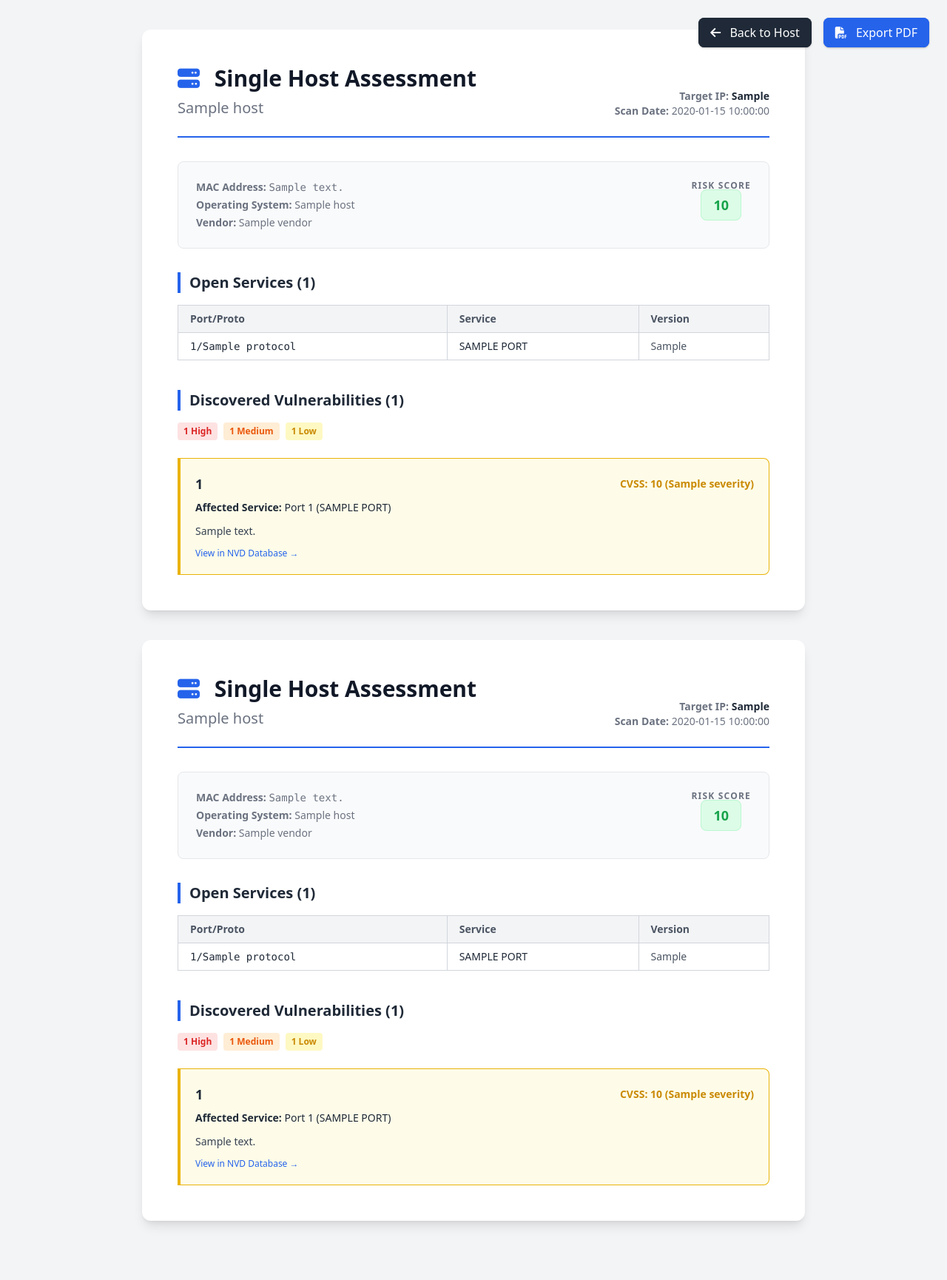
After one commit to AngelDCS23/Minerva, a FastAPI app: template templates/single_report.html in a window 1280 px wide. The commit adds this page. Shown: the whole page at 74% size. Run offline with FastAPI, Linux system fonts and the light colour scheme; the template is opened without the code that fills it: most values are stand-ins (such as "Sample title", 1, 10 or a date in 2020); some libraries are stand-ins or nearby versions.

Commit message:
feat: Implement single host assessment report and host history views with supporting backend and database changes.

```diff
--- a/app/main.py
+++ b/app/main.py
@@ -41,9 +41,8 @@ async def start_scan(target: str = None, scan_mode: str = "quick", db: Session =
     db.commit()
     db.refresh(new_scan)
 
-    # 1. Hacemos SOLO el descubrimiento
     results = scanner.discover_ips(target=target)
-    discovered_ips = [] # Guardaremos las IPs vivas para decírselo al frontend
+    discovered_ips = []
 
     for device in results:
         mac_temporal = f"MAC-{device['ip']}"
@@ -60,11 +59,9 @@ async def start_scan(target: str = None, scan_mode: str = "quick", db: Session =
         db.add(db_result)
         db.commit()
 
-        # Si el equipo está encendido, lo añadimos a la lista
         if device["status"] == "up":
             discovered_ips.append(device["ip"])
 
-    # ¡Devolvemos la lista de IPs a la web para que empiece la Fase 2!
     return {"message": "Descubrimiento completado", "ips": discovered_ips}
 
 @app.get("/dashboard", response_class=HTMLResponse)
@@ -98,7 +95,6 @@ async def run_deep_scan(ip: str, mode: str = "deep", db: Session = Depends(get_d
     db.query(models.Port).filter(models.Port.scan_result_id == latest_result.id).delete()
     db.commit()
 
-    # Le pasamos el 'mode' al escáner de Nmap
     port_info, os_info, vendor_info = scanner.scan_host_details(ip, mode=mode)
 
     if latest_result.host:
@@ -124,11 +120,8 @@ async def run_deep_scan(ip: str, mode: str = "deep", db: Session = Depends(get_d
         )
         db.add(new_port)
 
-        # IMPORTANTE: flush() envía el puerto a la BD sin hacer commit definitivo
-        # para que SQLite nos devuelva su ID y podamos asociarle las vulnerabilidades
         db.flush()
 
-        # Guardamos las vulnerabilidades asociadas a este puerto
         for v in p.get("vulns", []):
             new_vuln = models.Vulnerability(
                 port_id=new_port.id,
@@ -202,6 +195,42 @@ async def generate_report(request: Request, db: Session = Depends(get_db)):
         "date": latest_scan.timestamp.strftime('%Y-%m-%d %H:%M')
     })
 
+@app.get("/report/{ip}", response_class=HTMLResponse)
+async def generate_single_report(ip: str, request: Request, db: Session = Depends(get_db)):
+    # Buscamos el último escaneo solo de esta IP
+    scan_result = db.query(models.ScanResult).filter(models.ScanResult.ip_address == ip).order_by(models.ScanResult.id.desc()).first()
+
+    if not scan_result:
+        return HTMLResponse(content="<h1>Host no encontrado para generar informe.</h1>", status_code=404)
+
+    open_ports = [p for p in scan_result.ports if p.port_number != 0 and p.state != 'filtered']
+
+    all_vulns = []
+    for port in open_ports:
+        all_vulns.extend(port.vulnerabilities)
+
+    high_count = sum(1 for v in all_vulns if v.severity == "High")
+    med_count = sum(1 for v in all_vulns if v.severity == "Medium")
+    low_count = sum(1 for v in all_vulns if v.severity == "Low")
+
+    risk_score = "Low"
+    if high_count > 0: risk_score = "High"
+    elif med_count > 0: risk_score = "Medium"
+    elif len(open_ports) > 5: risk_score = "Medium"
+
+    return templates.TemplateResponse("single_report.html", {
+        "request": request,
+        "ip": ip,
+        "host": scan_result.host,
+        "scan_result": scan_result,
+        "ports": open_ports,
+        "vulns": all_vulns,
+        "risk_score": risk_score,
+        "high_count": high_count,
+        "med_count": med_count,
+        "low_count": low_count,
+        "date": scan_result.scan.timestamp.strftime('%Y-%m-%d %H:%M') if scan_result.scan else "N/A"
+    })
 
 @app.get("/api/topology")
 async def get_topology(db: Session = Depends(get_db)):
@@ -295,37 +324,31 @@ async def get_node_details(ip: str, db: Session = Depends(get_db)):
     return {
         "ip": ip, "hostname": hostname, "status": scan_result.status,
         "type": device_type, "os_name": os_name, "vendor": vendor, "ports": ports_data,
-        "vuln_count": total_node_vulns # <-- Enviamos cuántas tiene este nodo
+        "vuln_count": total_node_vulns
     }
 
 @app.get("/host/{ip}", response_class=HTMLResponse)
 async def host_details(ip: str, request: Request, db: Session = Depends(get_db)):
-    # Buscamos el último escaneo de esta IP
     scan_result = db.query(models.ScanResult).filter(models.ScanResult.ip_address == ip).order_by(models.ScanResult.id.desc()).first()
 
     if not scan_result:
         return HTMLResponse(content="<h1>Host no encontrado</h1>", status_code=404)
 
-    # Filtramos los puertos reales abiertos
     open_ports = [p for p in scan_result.ports if p.port_number != 0 and p.state != 'filtered']
 
-    # Extraemos todas las vulnerabilidades de los puertos
     all_vulns = []
     for port in open_ports:
         all_vulns.extend(port.vulnerabilities)
 
-    # Calculamos los contadores reales para el HTML
     high_count = sum(1 for v in all_vulns if v.severity == "High")
     med_count = sum(1 for v in all_vulns if v.severity == "Medium")
     low_count = sum(1 for v in all_vulns if v.severity == "Low")
 
-    # Calculamos el riesgo del equipo
     risk_score = "Low"
     if high_count > 0: risk_score = "High"
     elif med_count > 0: risk_score = "Medium"
     elif len(open_ports) > 5: risk_score = "Medium"
 
-    # ¡AQUÍ ESTÁ LA MAGIA! Enviamos todas las variables al HTML
     return templates.TemplateResponse("host_details.html", {
         "request": request,
         "ip": ip,
@@ -334,7 +357,38 @@ async def host_details(ip: str, request: Request, db: Session = Depends(get_db))
         "ports": open_ports,
         "vulns": all_vulns,
         "risk_score": risk_score,
-        "high_count": high_count,   # <-- Ya no dará error
-        "med_count": med_count,     # <-- Ya no dará error
-        "low_count": low_count      # <-- Ya no dará error
+        "high_count": high_count,
+        "med_count": med_count,
+        "low_count": low_count
     })
+
+@app.get("/host/{ip}/history", response_class=HTMLResponse)
+async def host_history(ip: str, request: Request, db: Session = Depends(get_db)):
+    history_results = db.query(models.ScanResult).filter(models.ScanResult.ip_address == ip).order_by(models.ScanResult.id.desc()).all()
+
+    if not history_results:
+        return HTMLResponse(content="<h1>No hay historial para este host.</h1>", status_code=404)
+
+    host_info = history_results[0].host
+
+    timeline = []
+    for r in history_results:
+        open_ports = [p for p in r.ports if p.port_number != 0 and p.state != 'filtered']
+
+        vulns_count = sum(len(p.vulnerabilities) for p in open_ports)
+
+        timeline.append({
+            "scan_id": r.scan_id,
+            "date": r.scan.timestamp.strftime('%Y-%m-%d %H:%M') if r.scan else "Desconocida",
+            "status": r.status,
+            "ports_count": len(open_ports),
+            "vulns_count": vulns_count,
+            "scan_type": r.scan.scan_type if r.scan else "Desconocido"
+        })
+
+    return templates.TemplateResponse("host_history.html", {
+        "request": request,
+        "ip": ip,
+        "host": host_info,
+        "timeline": timeline
+    })
--- /dev/null
+++ b/templates/single_report.html
@@ -0,0 +1,298 @@
+<!DOCTYPE html>
+<html lang="en">
+
+<head>
+    <meta charset="UTF-8">
+    <title>Minerva Host Report - {{ ip }}</title>
+    <script src="https://cdn.tailwindcss.com"></script>
+    <link rel="stylesheet" href="https://cdnjs.cloudflare.com/ajax/libs/font-awesome/6.4.0/css/all.min.css">
+    <style>
+        @media print {
+            body {
+                background-color: white !important;
+                color: black !important;
+            }
+
+            .no-print {
+                display: none !important;
+            }
+
+            .avoid-break {
+                page-break-inside: avoid;
+            }
+
+            .shadow-lg {
+                box-shadow: none !important;
+                border: 1px solid #e5e7eb !important;
+            }
+        }
+
+        body {
+            background-color: #f3f4f6;
+            color: #1f2937;
+        }
+    </style>
+</head>
+
+<body class="font-sans pb-20">
+
+    <div class="no-print fixed top-6 right-6 flex space-x-4 z-50">
+        <a href="/host/{{ ip }}"
+            class="px-4 py-2 bg-gray-800 text-white rounded-lg shadow hover:bg-gray-700 transition"><i
+                class="fa-solid fa-arrow-left mr-2"></i> Back to Host</a>
+        <button onclick="window.print()"
+            class="px-4 py-2 bg-blue-600 text-white rounded-lg shadow hover:bg-blue-500 transition"><i
+                class="fa-solid fa-file-pdf mr-2"></i> Export PDF</button>
+    </div>
+
+    <div class="max-w-4xl mx-auto bg-white p-12 mt-10 shadow-lg rounded-xl">
+
+        <div class="border-b-2 border-blue-600 pb-6 mb-8 flex justify-between items-end">
+            <div>
+                <h1 class="text-3xl font-black text-gray-900 mb-2"><i class="fa-solid fa-server text-blue-600 mr-3"></i>
+                    Single Host Assessment</h1>
+                <h2 class="text-xl text-gray-500 font-light">{{ host.hostname if host and host.hostname != 'Desconocido'
+                    else 'Unknown Hostname' }}</h2>
+            </div>
+            <div class="text-right text-sm text-gray-500">
+                <p><strong>Target IP:</strong> <span class="text-gray-800 font-bold">{{ ip }}</span></p>
+                <p><strong>Scan Date:</strong> {{ date }}</p>
+            </div>
+        </div>
+
+        <div class="flex justify-between items-start mb-8 bg-gray-50 p-6 rounded-lg border border-gray-200">
+            <div>
+                <p class="text-sm text-gray-500 mb-1"><strong>MAC Address:</strong> <span class="font-mono">{{
+                        host.mac_address.replace('MAC-', '') if host else 'Unknown' }}</span></p>
+                <p class="text-sm text-gray-500 mb-1"><strong>Operating System:</strong> {{ host.os_name if host and
+                    host.os_name != 'Unknown' else 'Not detected' }}</p>
+                <p class="text-sm text-gray-500"><strong>Vendor:</strong> {{ host.vendor if host and host.vendor !=
+                    'Unknown' else 'Not detected' }}</p>
+            </div>
+            <div class="text-center">
+                <p class="text-xs font-bold text-gray-500 uppercase tracking-widest mb-1">Risk Score</p>
+                <span
+                    class="px-4 py-2 rounded-lg text-lg font-black border {{ 'bg-red-100 text-red-600 border-red-200' if risk_score == 'High' else 'bg-orange-100 text-orange-600 border-orange-200' if risk_score == 'Medium' else 'bg-green-100 text-green-600 border-green-200' }}">
+                    {{ risk_score }}
+                </span>
+            </div>
+        </div>
+
+        <h3 class="text-xl font-bold mb-4 text-gray-800 border-l-4 border-blue-600 pl-3">Open Services ({{ ports|length
+            }})</h3>
+        {% if ports|length > 0 %}
+        <table class="w-full text-left text-sm border-collapse mb-10">
+            <thead>
+                <tr class="bg-gray-100 text-gray-600">
+                    <th class="border border-gray-300 px-4 py-2">Port/Proto</th>
+                    <th class="border border-gray-300 px-4 py-2">Service</th>
+                    <th class="border border-gray-300 px-4 py-2">Version</th>
+                </tr>
+            </thead>
+            <tbody>
+                {% for port in ports %}
+                <tr>
+                    <td class="border border-gray-300 px-4 py-2 font-mono">{{ port.port_number }}/{{ port.protocol }}
+                    </td>
+                    <td class="border border-gray-300 px-4 py-2 uppercase">{{ port.service_name }}</td>
+                    <td class="border border-gray-300 px-4 py-2 text-gray-600">{{ port.version_info }}</td>
+                </tr>
+                {% endfor %}
+            </tbody>
+        </table>
+        {% else %}
+        <p class="text-gray-500 italic mb-10">No open ports detected on this host.</p>
+        {% endif %}
+
+        <h3 class="text-xl font-bold mb-4 text-gray-800 border-l-4 border-blue-600 pl-3">Discovered Vulnerabilities ({{
+            vulns|length }})</h3>
+
+        {% if vulns|length > 0 %}
+        <div class="flex space-x-2 text-xs font-bold mb-6">
+            <span class="text-red-600 bg-red-100 px-2 py-1 rounded">{{ high_count }} High</span>
+            <span class="text-orange-600 bg-orange-100 px-2 py-1 rounded">{{ med_count }} Medium</span>
+            <span class="text-yellow-600 bg-yellow-100 px-2 py-1 rounded">{{ low_count }} Low</span>
+        </div>
+
+        <div class="space-y-6">
+            {% for vuln in vulns %}
+            <div
+                class="avoid-break border-l-4 {{ 'border-red-500 bg-red-50' if vuln.severity == 'High' else 'border-orange-500 bg-orange-50' if vuln.severity == 'Medium' else 'border-yellow-500 bg-yellow-50' }} p-5 rounded-r-lg border border-gray-200">
+                <div class="flex justify-between items-center mb-2">
+                    <span class="font-bold text-gray-800 text-lg">{{ vuln.cve_id }}</span>
+                    <span
+                        class="text-sm font-bold {{ 'text-red-600' if vuln.severity == 'High' else 'text-orange-600' if vuln.severity == 'Medium' else 'text-yellow-600' }}">CVSS:
+                        {{ vuln.cvss_score }} ({{ vuln.severity }})</span>
+                </div>
+                <p class="text-sm text-gray-800 mb-3"><strong>Affected Service:</strong> Port {{ vuln.port.port_number
+                    }} ({{ vuln.port.service_name|upper }})</p>
+                <p class="text-sm text-gray-700 text-justify">{{ vuln.description }}</p>
+                <div class="mt-3 text-xs text-blue-600">
+                    <a href="https://nvd.nist.gov/vuln/detail/{{ vuln.cve_id }}" target="_blank"
+                        class="hover:underline no-print">View in NVD Database &rarr;</a>
+                </div>
+            </div>
+            {% endfor %}
+        </div>
+        {% else %}
+        <div class="bg-green-50 border border-green-200 p-6 rounded-lg text-center text-green-700">
+            <i class="fa-solid fa-shield-check text-4xl mb-3"></i>
+            <p class="font-bold">System Secure</p>
+            <p class="text-sm">No known vulnerabilities were detected on open ports.</p>
+        </div>
+        {% endif %}
+
+    </div>
+
+</body>
+
+</html>
+<!DOCTYPE html>
+<html lang="en">
+
+<head>
+    <meta charset="UTF-8">
+    <title>Minerva Host Report - {{ ip }}</title>
+    <script src="https://cdn.tailwindcss.com"></script>
+    <link rel="stylesheet" href="https://cdnjs.cloudflare.com/ajax/libs/font-awesome/6.4.0/css/all.min.css">
+    <style>
+        @media print {
+            body {
+                background-color: white !important;
+                color: black !important;
+            }
+
+            .no-print {
+                display: none !important;
+            }
+
+            .avoid-break {
+                page-break-inside: avoid;
+            }
+
+            .shadow-lg {
+                box-shadow: none !important;
+                border: 1px solid #e5e7eb !important;
+            }
+        }
+
+        body {
+            background-color: #f3f4f6;
+            color: #1f2937;
+        }
+    </style>
+</head>
+
+<body class="font-sans pb-20">
+
+    <div class="no-print fixed top-6 right-6 flex space-x-4 z-50">
+        <a href="/host/{{ ip }}"
+            class="px-4 py-2 bg-gray-800 text-white rounded-lg shadow hover:bg-gray-700 transition"><i
+                class="fa-solid fa-arrow-left mr-2"></i> Back to Host</a>
+        <button onclick="window.print()"
+            class="px-4 py-2 bg-blue-600 text-white rounded-lg shadow hover:bg-blue-500 transition"><i
+                class="fa-solid fa-file-pdf mr-2"></i> Export PDF</button>
+    </div>
+
+    <div class="max-w-4xl mx-auto bg-white p-12 mt-10 shadow-lg rounded-xl">
+
+        <div class="border-b-2 border-blue-600 pb-6 mb-8 flex justify-between items-end">
+            <div>
+                <h1 class="text-3xl font-black text-gray-900 mb-2"><i class="fa-solid fa-server text-blue-600 mr-3"></i>
+                    Single Host Assessment</h1>
+                <h2 class="text-xl text-gray-500 font-light">{{ host.hostname if host and host.hostname != 'Desconocido'
+                    else 'Unknown Hostname' }}</h2>
+            </div>
+            <div class="text-right text-sm text-gray-500">
+                <p><strong>Target IP:</strong> <span class="text-gray-800 font-bold">{{ ip }}</span></p>
+                <p><strong>Scan Date:</strong> {{ date }}</p>
+            </div>
+        </div>
+
+        <div class="flex justify-between items-start mb-8 bg-gray-50 p-6 rounded-lg border border-gray-200">
+            <div>
+                <p class="text-sm text-gray-500 mb-1"><strong>MAC Address:</strong> <span class="font-mono">{{
+                        host.mac_address.replace('MAC-', '') if host else 'Unknown' }}</span></p>
+                <p class="text-sm text-gray-500 mb-1"><strong>Operating System:</strong> {{ host.os_name if host and
+                    host.os_name != 'Unknown' else 'Not detected' }}</p>
+                <p class="text-sm text-gray-500"><strong>Vendor:</strong> {{ host.vendor if host and host.vendor !=
+                    'Unknown' else 'Not detected' }}</p>
+            </div>
+            <div class="text-center">
+                <p class="text-xs font-bold text-gray-500 uppercase tracking-widest mb-1">Risk Score</p>
+                <span
+                    class="px-4 py-2 rounded-lg text-lg font-black border {{ 'bg-red-100 text-red-600 border-red-200' if risk_score == 'High' else 'bg-orange-100 text-orange-600 border-orange-200' if risk_score == 'Medium' else 'bg-green-100 text-green-600 border-green-200' }}">
+                    {{ risk_score }}
+                </span>
+            </div>
+        </div>
+
+        <h3 class="text-xl font-bold mb-4 text-gray-800 border-l-4 border-blue-600 pl-3">Open Services ({{ ports|length
+            }})</h3>
+        {% if ports|length > 0 %}
+        <table class="w-full text-left text-sm border-collapse mb-10">
+            <thead>
+                <tr class="bg-gray-100 text-gray-600">
+                    <th class="border border-gray-300 px-4 py-2">Port/Proto</th>
+                    <th class="border border-gray-300 px-4 py-2">Service</th>
+                    <th class="border border-gray-300 px-4 py-2">Version</th>
+                </tr>
+            </thead>
+            <tbody>
+                {% for port in ports %}
+                <tr>
+                    <td class="border border-gray-300 px-4 py-2 font-mono">{{ port.port_number }}/{{ port.protocol }}
+                    </td>
+                    <td class="border border-gray-300 px-4 py-2 uppercase">{{ port.service_name }}</td>
+                    <td class="border border-gray-300 px-4 py-2 text-gray-600">{{ port.version_info }}</td>
+                </tr>
+                {% endfor %}
+            </tbody>
+        </table>
+        {% else %}
+        <p class="text-gray-500 italic mb-10">No open ports detected on this host.</p>
+        {% endif %}
+
+        <h3 class="text-xl font-bold mb-4 text-gray-800 border-l-4 border-blue-600 pl-3">Discovered Vulnerabilities ({{
+            vulns|length }})</h3>
+
+        {% if vulns|length > 0 %}
+        <div class="flex space-x-2 text-xs font-bold mb-6">
+            <span class="text-red-600 bg-red-100 px-2 py-1 rounded">{{ high_count }} High</span>
+            <span class="text-orange-600 bg-orange-100 px-2 py-1 rounded">{{ med_count }} Medium</span>
+            <span class="text-yellow-600 bg-yellow-100 px-2 py-1 rounded">{{ low_count }} Low</span>
+        </div>
+
+        <div class="space-y-6">
+            {% for vuln in vulns %}
+            <div
+                class="avoid-break border-l-4 {{ 'border-red-500 bg-red-50' if vuln.severity == 'High' else 'border-orange-500 bg-orange-50' if vuln.severity == 'Medium' else 'border-yellow-500 bg-yellow-50' }} p-5 rounded-r-lg border border-gray-200">
+                <div class="flex justify-between items-center mb-2">
+                    <span class="font-bold text-gray-800 text-lg">{{ vuln.cve_id }}</span>
+                    <span
+                        class="text-sm font-bold {{ 'text-red-600' if vuln.severity == 'High' else 'text-orange-600' if vuln.severity == 'Medium' else 'text-yellow-600' }}">CVSS:
+                        {{ vuln.cvss_score }} ({{ vuln.severity }})</span>
+                </div>
+                <p class="text-sm text-gray-800 mb-3"><strong>Affected Service:</strong> Port {{ vuln.port.port_number
+                    }} ({{ vuln.port.service_name|upper }})</p>
+                <p class="text-sm text-gray-700 text-justify">{{ vuln.description }}</p>
+                <div class="mt-3 text-xs text-blue-600">
+                    <a href="https://nvd.nist.gov/vuln/detail/{{ vuln.cve_id }}" target="_blank"
+                        class="hover:underline no-print">View in NVD Database &rarr;</a>
+                </div>
+            </div>
+            {% endfor %}
+        </div>
+        {% else %}
+        <div class="bg-green-50 border border-green-200 p-6 rounded-lg text-center text-green-700">
+            <i class="fa-solid fa-shield-check text-4xl mb-3"></i>
+            <p class="font-bold">System Secure</p>
+            <p class="text-sm">No known vulnerabilities were detected on open ports.</p>
+        </div>
+        {% endif %}
+
+    </div>
+
+</body>
+
+</html>
```
Also changed, not shown: templates/host_details.html (+7 -3 lines), templates/host_history.html (added, +112 -0 lines), minerva.db, static/img/minerva.png (added).
